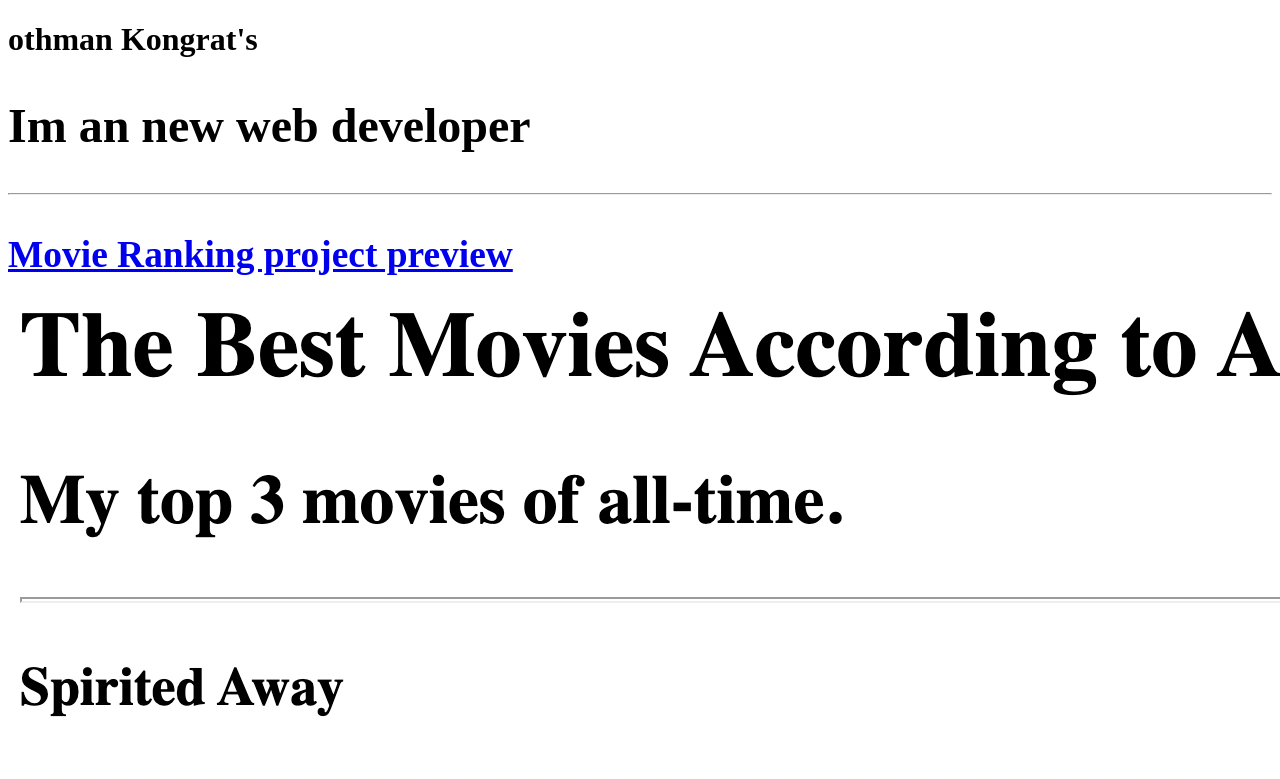
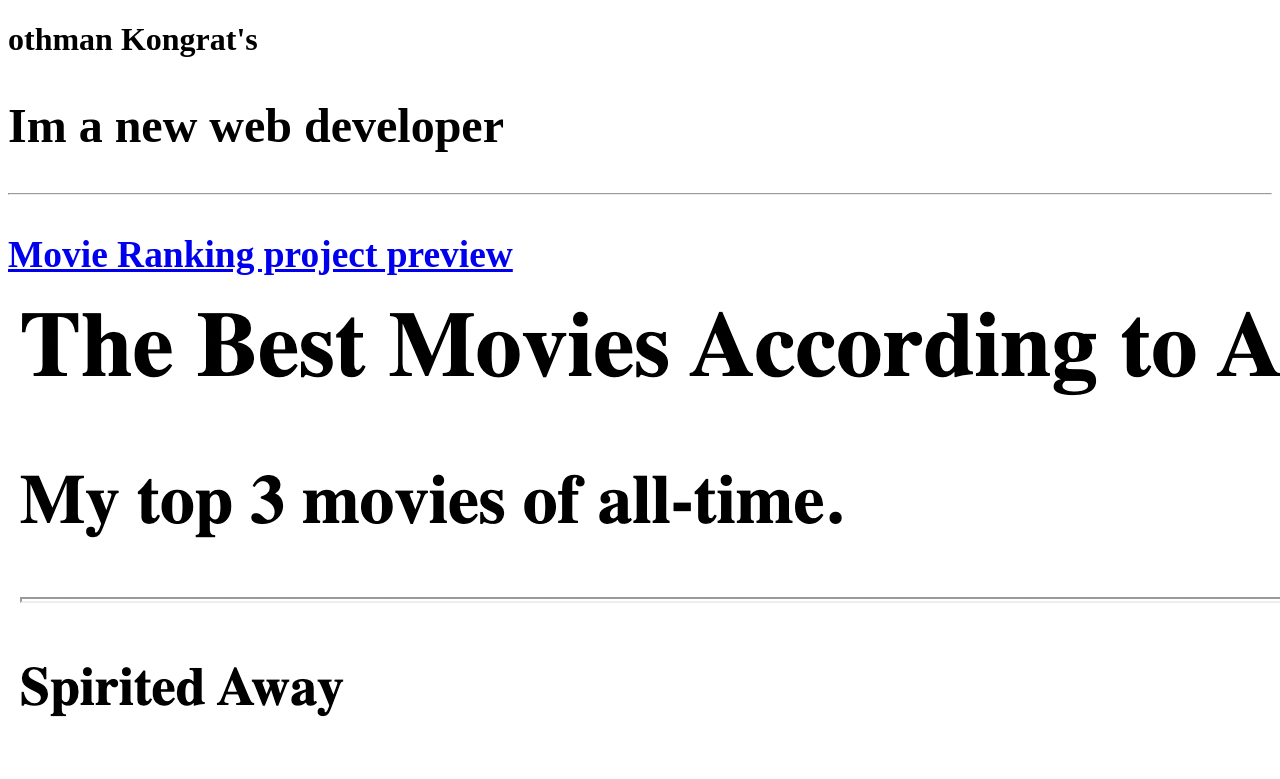
Before and after one commit to blueothman/html-portfolio, a plain HTML site: page index.html in a window 1280 px wide. Shown: the top 779 px of the page. Drawn offline with Linux system fonts and the light colour scheme.

Commit message:
Update index.html

```diff
--- a/index.html
+++ b/index.html
@@ -6,7 +6,7 @@
 </head>
 <body>
     <H1>othman Kongrat's <Picture></Porfolio</H1>
-    <h2>Im an new web developer</h2>
+    <h2>Im a new web developer</h2>
     <hr>
     <h3><a href="../4.3 HTML Porfolio Project/public/movie-ranking.html">Movie Ranking project preview</a>
     <img src="./assets/images/movie-ranking.png" alt="movie ranking project preview"/>
```
